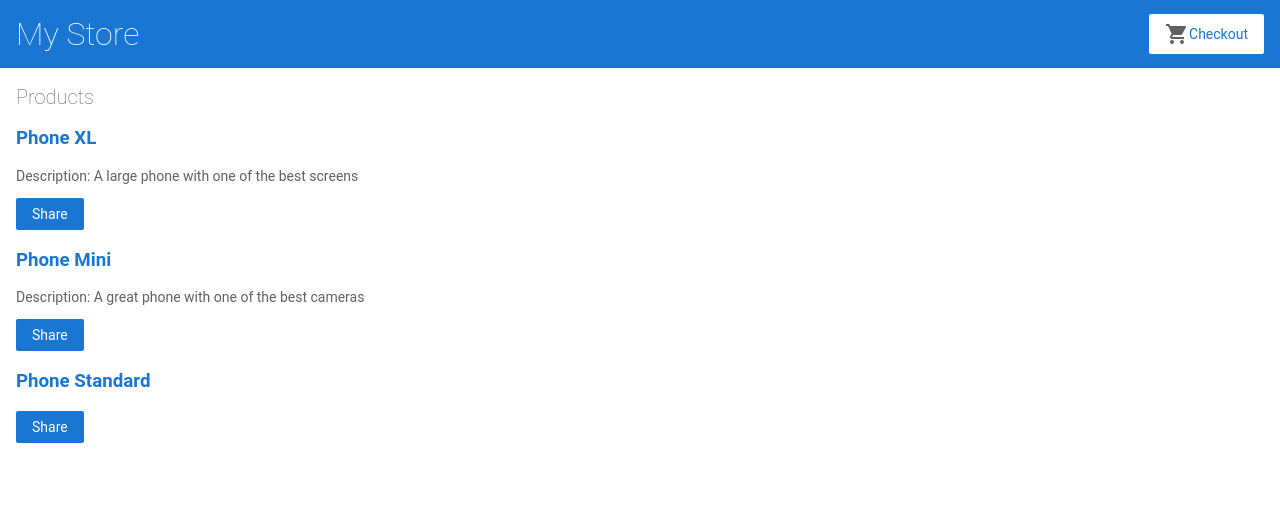
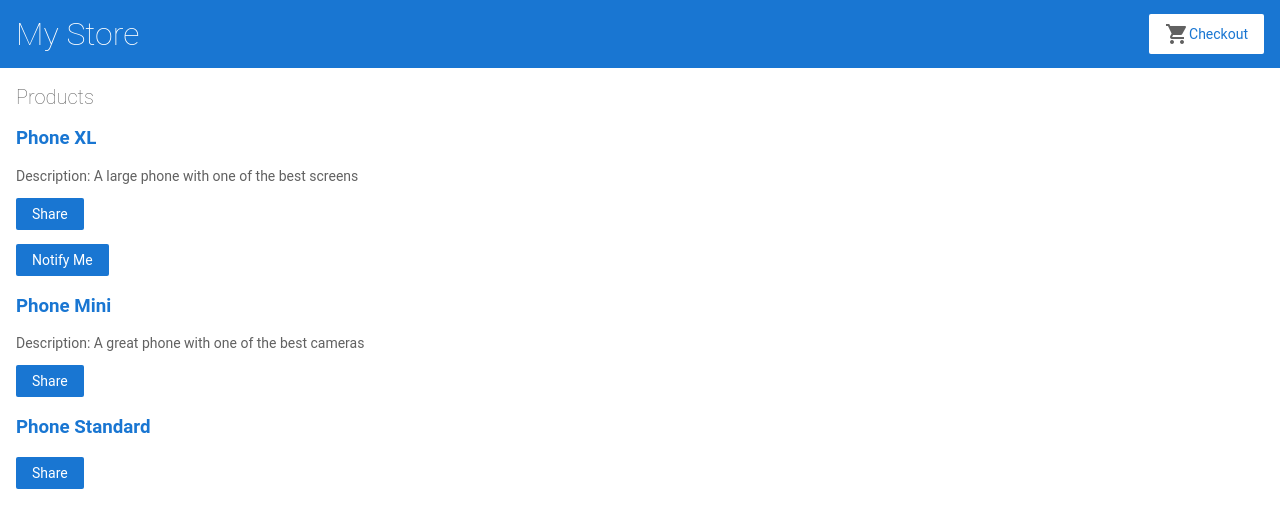
Before and after one commit to Robinhenao/Cli-QuickStart-Angular, an Angular app: page / in a window 1280 px wide. Shown: the top 528 px of the page. Built offline with nearby package versions, Linux system fonts and the light colour scheme.

Commit message:
add  alerts in product

```diff
--- a/src/app/product-alerts/product-alerts.component.html
+++ b/src/app/product-alerts/product-alerts.component.html
@@ -1,4 +1,3 @@
-<p>product-alerts works!</p>
 <p *ngIf="product && product.price > 700">
   <button type="button">Notify Me</button>
 </p>
--- a/src/app/product-list/product-list.component.html
+++ b/src/app/product-list/product-list.component.html
@@ -24,4 +24,8 @@ can be found in the LICENSE file at https://angular.io/license
     Share
   </button>
 
+  <app-product-alerts
+    [product]="product">
+  </app-product-alerts>
+
 </div>
```
Lines whose indentation alone changed are shown as unchanged.
